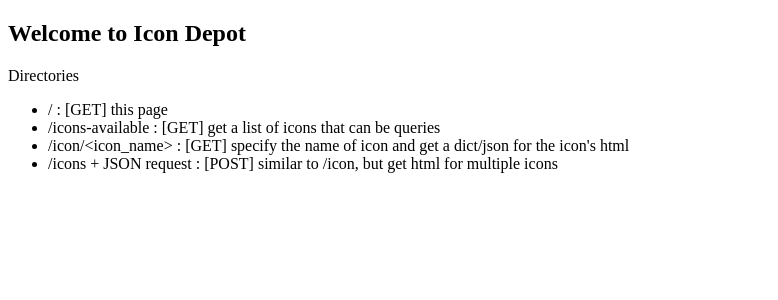
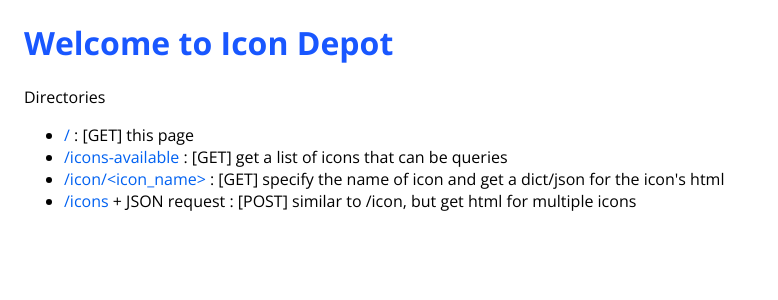
Before and after one commit to fusakoo/icon-depot, a Flask app: page / in a window 1280 px wide. Shown: the top 300 px of the page, without its empty margins (0-778 px from the left). Run offline with Flask 2, Linux system fonts and the light colour scheme.

```diff
--- /dev/null
+++ b/app/static/css/style.css
@@ -0,0 +1,16 @@
+@import url(https://fonts.googleapis.com/css?family=Open+Sans:300,400,700);
+
+body {
+  font-family: 'Open Sans', 'Helvetica Neue', 'Helvetica', 'Arial', sans-serif;
+  margin-left: 1.5em;
+  font-weight: 400;
+}
+
+h1 {
+  color: #1957ff;
+  font-size: 2em;
+}
+
+.directory {
+  color: #0061f1;
+}
--- a/app/templates/index.html
+++ b/app/templates/index.html
@@ -2,16 +2,17 @@
 <html lang="en">
 <head>
     <meta charset="UTF-8">
+    <link rel="stylesheet" type = "text/css" href="{{ url_for('static', filename= 'css/style.css') }}">
     <title>Icon Depot</title>
 </head>
 <body>
-   <h2>Welcome to Icon Depot</h2>
+   <h1>Welcome to Icon Depot</h1>
    <p>Directories</p>
    <ul>
-       <li>/ : [GET] this page</li>
-       <li>/icons-available : [GET] get a list of icons that can be queries</li>
-       <li>/icon/&lt;icon_name&gt; : [GET] specify the name of icon and get a dict/json for the icon's html</li>
-       <li>/icons + JSON request : [POST] similar to /icon, but get html for multiple icons</li>
+       <li><span class="directory">/</span> : [GET] this page</li>
+       <li><span class="directory">/icons-available</span> : [GET] get a list of icons that can be queries</li>
+       <li><span class="directory">/icon/&lt;icon_name&gt;</span> : [GET] specify the name of icon and get a dict/json for the icon's html</li>
+       <li><span class="directory">/icons</span> + JSON request : [POST] similar to /icon, but get html for multiple icons</li>
    </ul>
 </body>
 </html>
```
